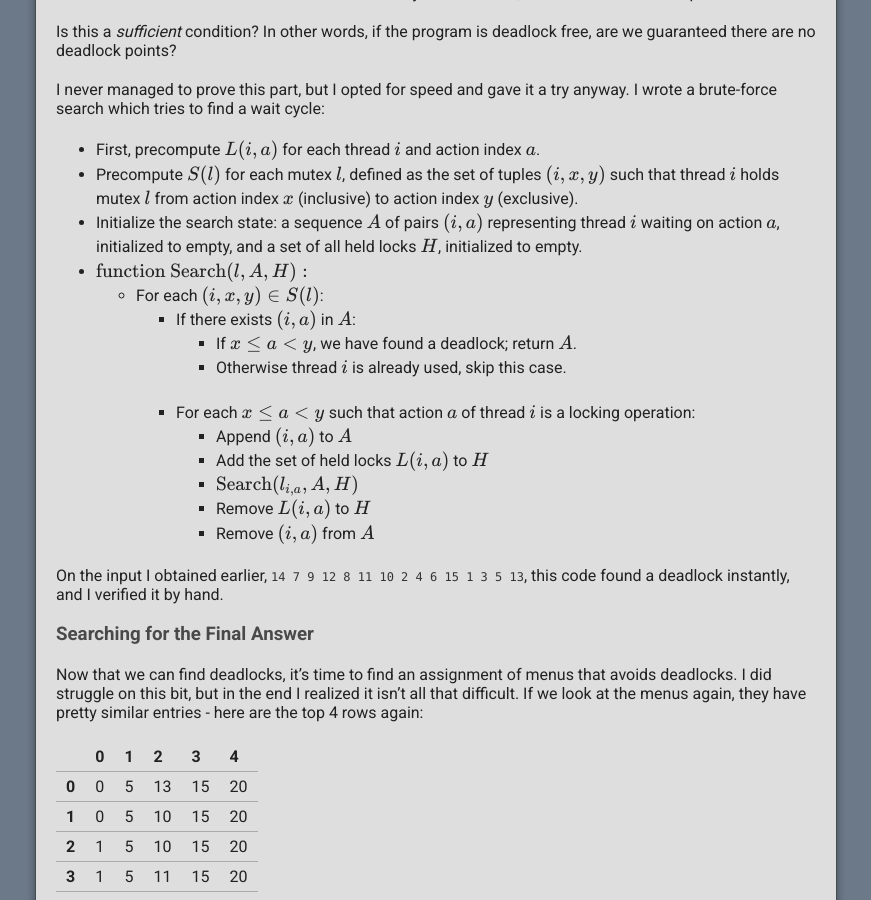
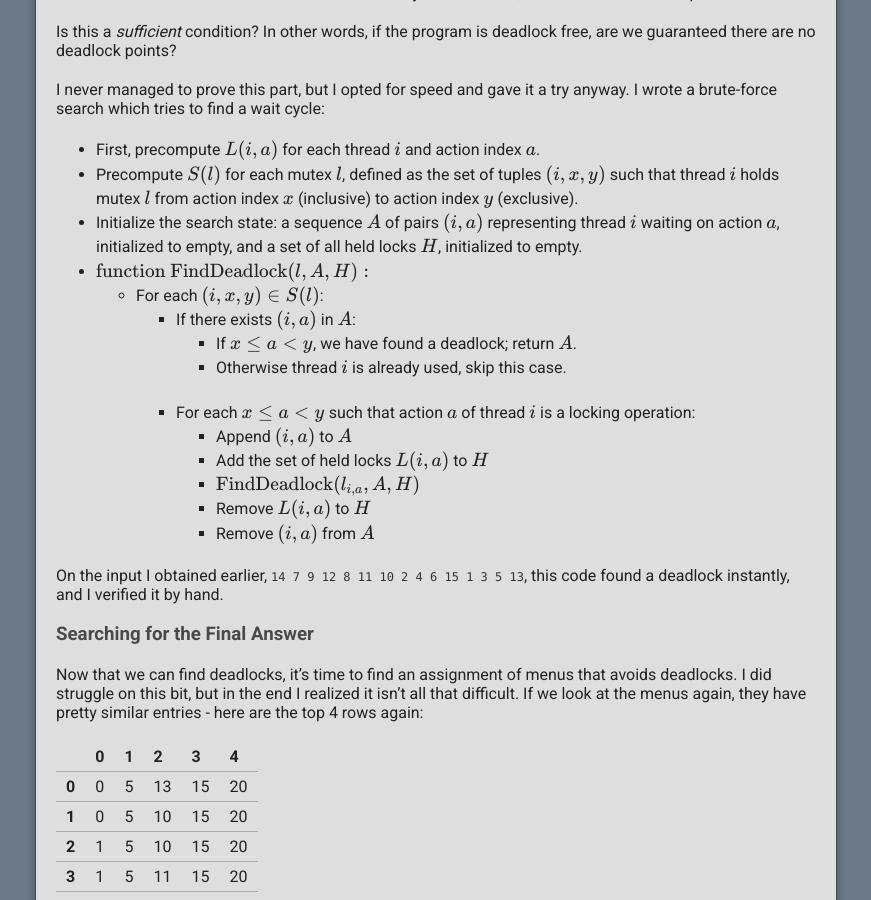
Before and after one commit to kainashi/kainashi.github.io, a Jekyll site: the page built from pppiii2.md, in a window 1280 px wide and 900 px high, scrolled down 7922 px. Shown: the whole window, without its empty margins (204-1075 px from the left). Built offline with Jekyll 4.4.1, drawn with Linux system fonts in a browser that asks for light colours; nearby versions of some CDN libraries; our own code applies the rules of GitHub Pages for plain Markdown files; the repository's description, which GitHub fills in, is left out.

Commit message:
Update pppiii2.md

```diff
--- a/pppiii2.md
+++ b/pppiii2.md
@@ -282,7 +282,7 @@ I never managed to prove this part, but I opted for speed and gave it a try anyw
 * First, precompute $L(i, a)$ for each thread $i$ and action index $a$.
 * Precompute $S(l)$ for each mutex $l$, defined as the set of tuples $(i, x, y)$ such that thread $i$ holds mutex $l$ from action index $x$ (inclusive) to action index $y$ (exclusive).
 * Initialize the search state: a sequence $A$ of pairs $(i, a)$ representing thread $i$ waiting on action $a$, initialized to empty, and a set of all held locks $H$, initialized to empty.
-* $\textrm{function } \textrm{Search}(l, A, H):$
+* $\textrm{function } \textrm{FindDeadlock}(l, A, H):$
   * For each $(i, x, y) \in S(l)$:
     * If there exists $(i, a)$ in $A$:
       * If $x\le a < y$, we have found a deadlock; return $A$.
@@ -290,7 +290,7 @@ I never managed to prove this part, but I opted for speed and gave it a try anyw
     * For each $x \le a < y$ such that action $a$ of thread $i$ is a locking operation:
       * Append $(i, a)$ to $A$
       * Add the set of held locks $L(i, a)$ to $H$
-      * $\textrm{Search}(l_{i, a}, A, H)$
+      * $\textrm{FindDeadlock}(l_{i, a}, A, H)$
       * Remove $L(i, a)$ to $H$
       * Remove $(i, a)$ from $A$
 
```
